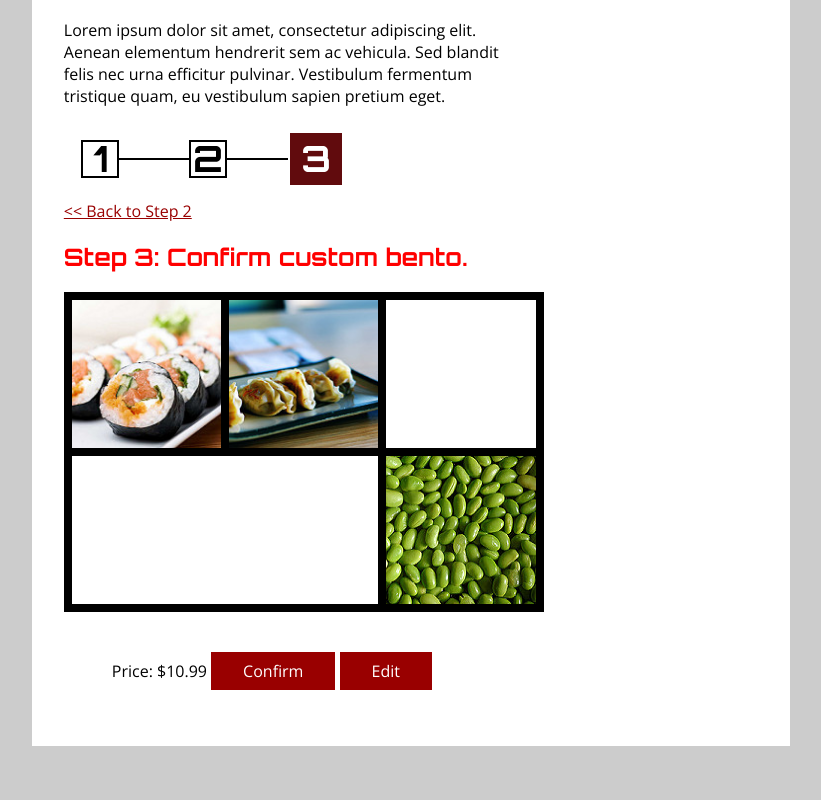
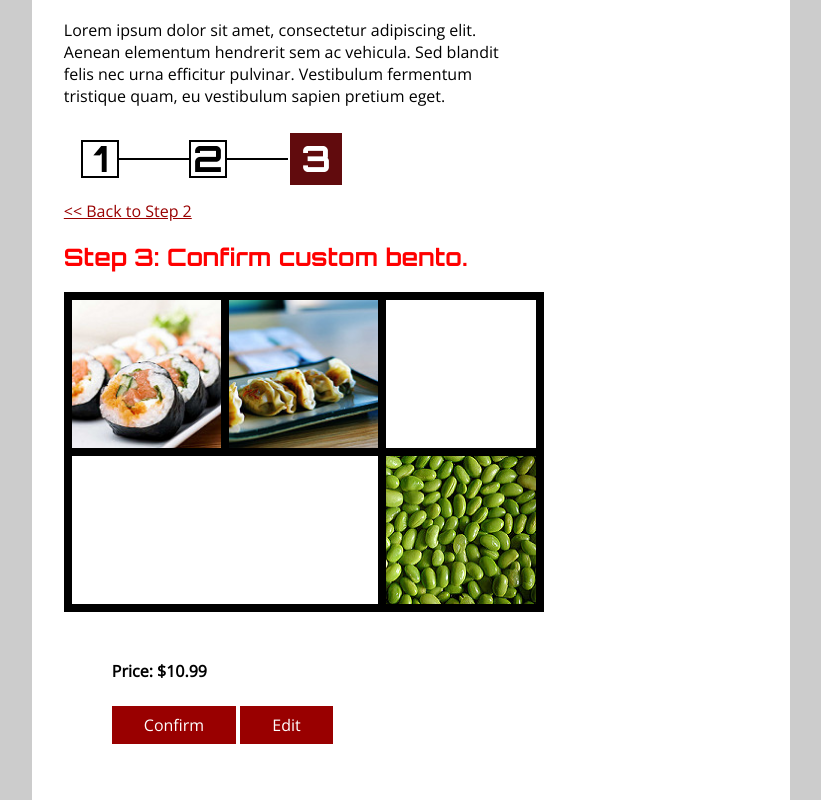
Before and after one commit to historywhiz4k/iat339-summer2016-project02, a plain HTML site: page BentogoVersion02/bentogo_custom-bento-step-03.html in a window 1280 px wide. Shown: the part 609-1409 px from the top of the page, without its empty margins (229-1050 px from the left). Before the commit the page ends 1355 px from the top, so only its background shows below. Drawn offline with nearby package versions, Linux system fonts and the light colour scheme.

Commit message:
Updated link to the MyOrder page, and changed styling of the price text.

```diff
--- a/BentogoVersion02/bentogo_custom-bento-step-03.html
+++ b/BentogoVersion02/bentogo_custom-bento-step-03.html
@@ -83,8 +83,8 @@
 						</div>
 
 					<div class="grid-options">
-						Price: $10.99
-						<a class="button-order" href="bentogo_catalogue-mycart.html">Confirm</a>
+						<p><strong>Price: $10.99</strong></p>
+						<a class="button-order" href="bentogo_myorder.html">Confirm</a>
 						<a class="button-order" href="bentogo_custom-bento-step-02.html">Edit</a>
 					</div>
 
```
